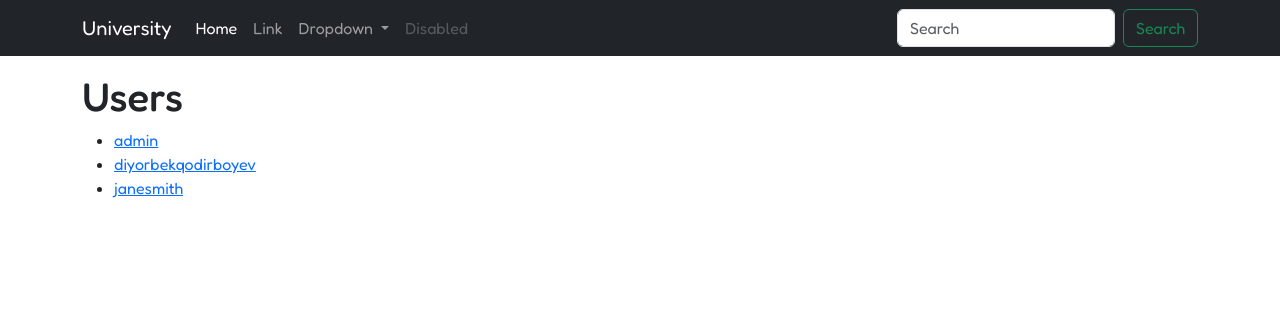
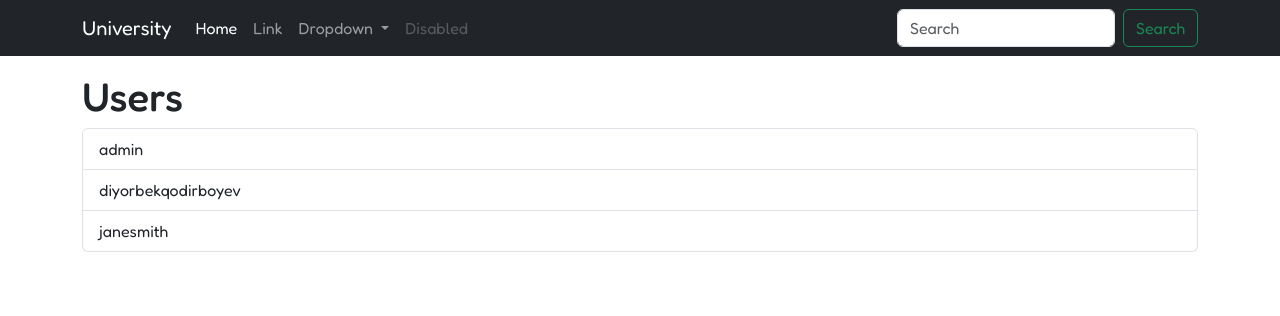
Before and after one commit to whdev36/university-website, a Django app: page /accounts/users/ in a window 1280 px wide. Shown: the top 316 px of the page. Run offline with Django 5.2, Linux system fonts and the light colour scheme; a user stored in the database is signed in; data comes from the database, SQL or seed files in the repository.

Commit message:
update users

```diff
--- a/src/templates/accounts/users.html
+++ b/src/templates/accounts/users.html
@@ -5,10 +5,10 @@
 {% block content %}
     <h1>Users</h1>
     {% if users %}
-        <ul>
+        <div class="list-group">
             {% for user in users %}
-                <li><a href="#">{{ user.username }}</a></li>
+                <a class="list-group-item list-group-item-action" href="#">{{ user.username }}</a>
             {% endfor %}
-        </ul>
+        </div>
     {% endif %}
 {% endblock %}
```
